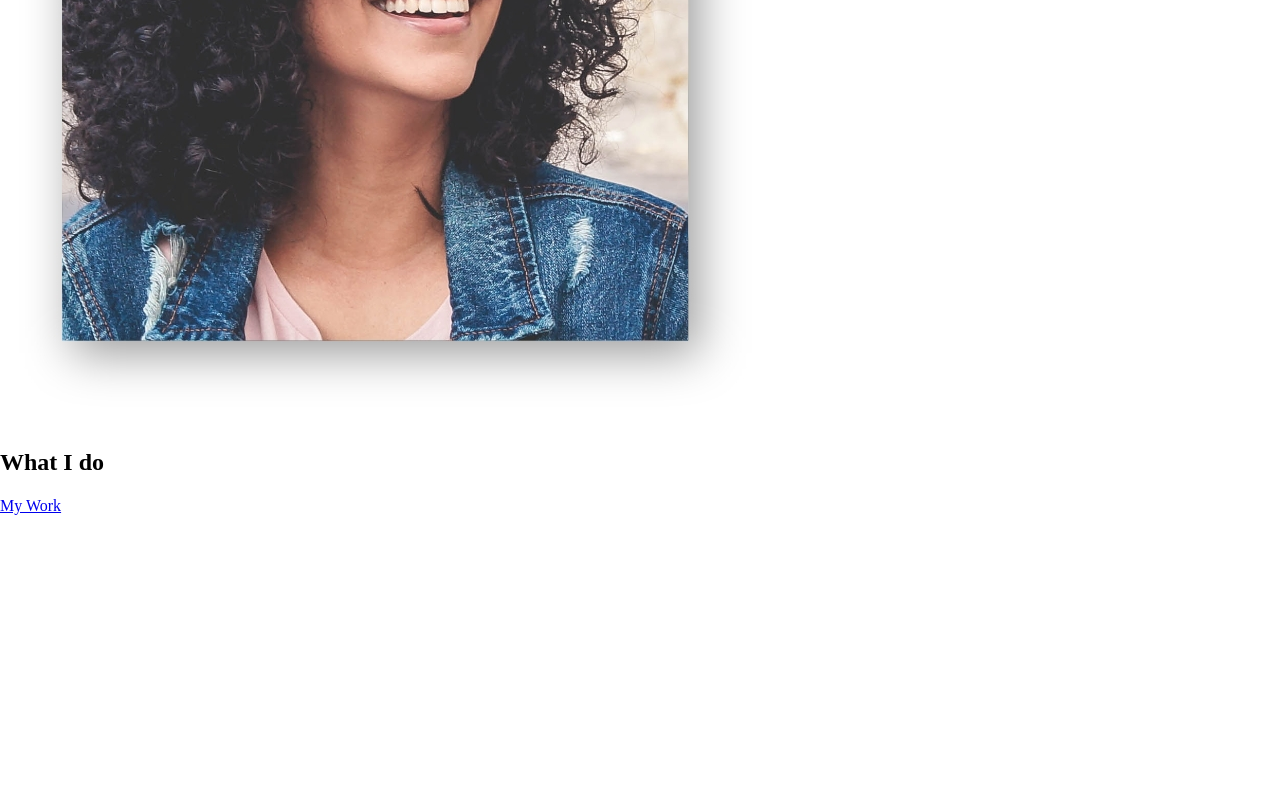
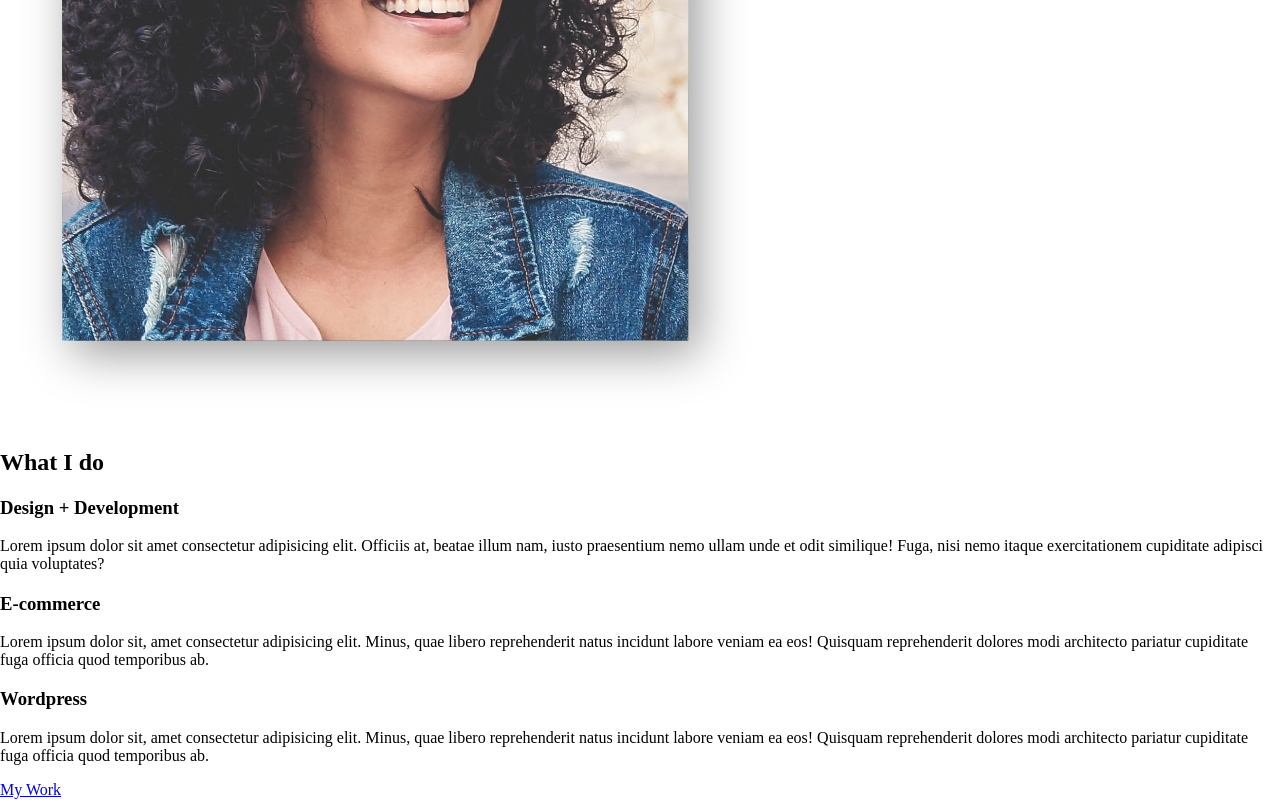
Before and after one commit to AljonLaxamana/myPortfolio, a plain HTML site: page index.html in a window 1280 px wide. Shown: the part 604-1404 px from the top of the page. Before the commit the page ends 1119 px from the top, so only its background shows below. Drawn offline with nearby package versions, Linux system fonts and the light colour scheme.

Commit message:
adding details on services section

```diff
--- a/index.html
+++ b/index.html
@@ -60,13 +60,33 @@
         </div>
         <!-- /service -->
         <div class="service">
-          <h3></h3>
-          <p></p>
+          <h3>Design + Development</h3>
+          <p>
+            Lorem ipsum dolor sit amet consectetur adipisicing elit. Officiis
+            at, beatae illum nam, iusto praesentium nemo ullam unde et odit
+            similique! Fuga, nisi nemo itaque exercitationem cupiditate adipisci
+            quia voluptates?
+          </p>
         </div>
         <!-- /service -->
         <div class="service">
-          <h3></h3>
-          <p></p>
+          <h3>E-commerce</h3>
+          <p>
+            Lorem ipsum dolor sit, amet consectetur adipisicing elit. Minus,
+            quae libero reprehenderit natus incidunt labore veniam ea eos!
+            Quisquam reprehenderit dolores modi architecto pariatur cupiditate
+            fuga officia quod temporibus ab.
+          </p>
+        </div>
+        <!-- /service -->
+        <div class="service">
+          <h3>Wordpress</h3>
+          <p>
+            Lorem ipsum dolor sit, amet consectetur adipisicing elit. Minus,
+            quae libero reprehenderit natus incidunt labore veniam ea eos!
+            Quisquam reprehenderit dolores modi architecto pariatur cupiditate
+            fuga officia quod temporibus ab.
+          </p>
         </div>
         <!-- /service -->
       </div>
```
